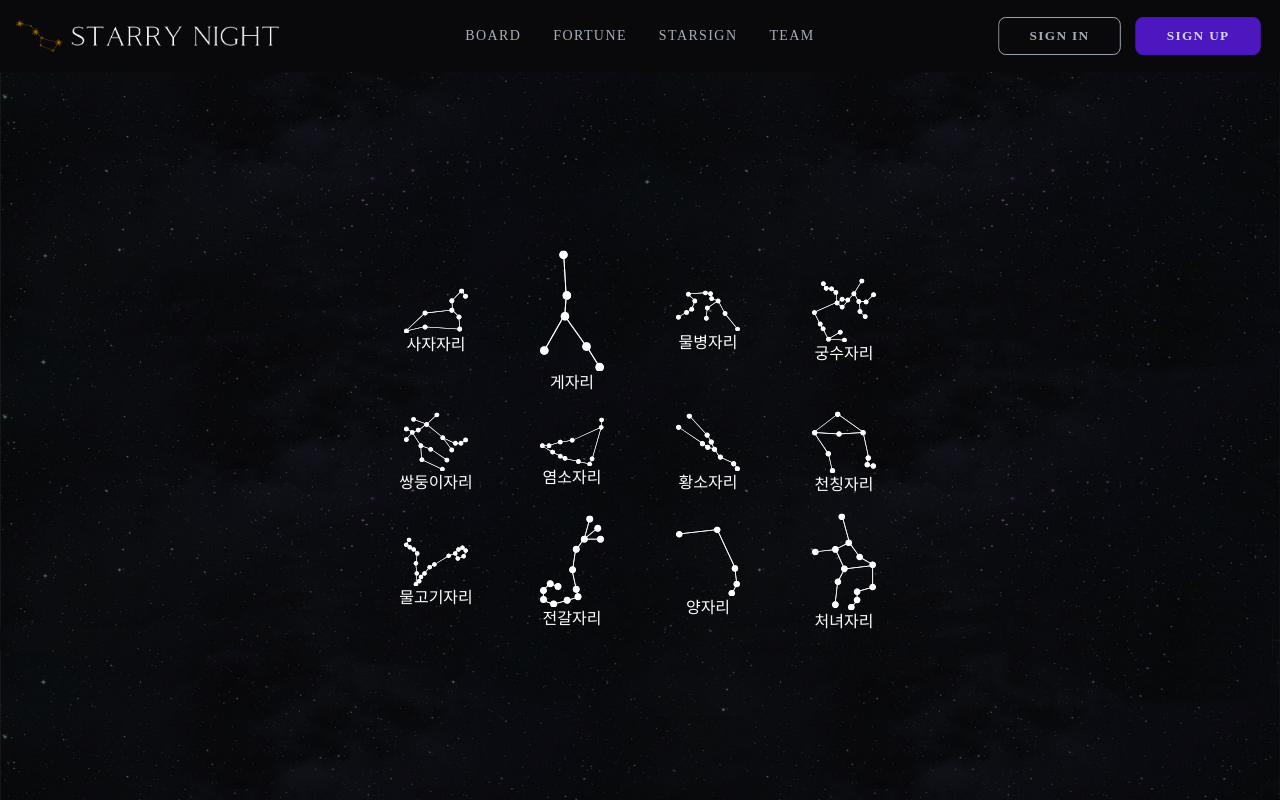
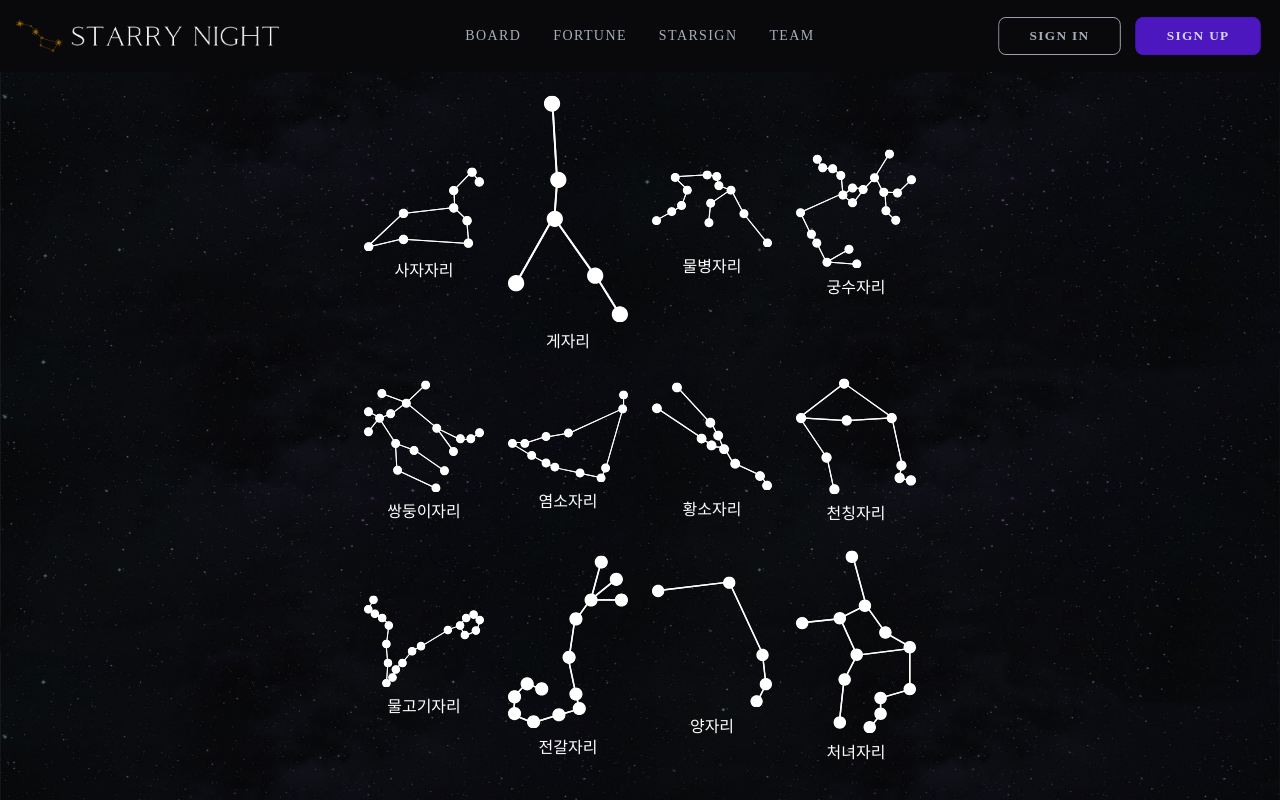
Before and after one commit to React4-HOT6/starry-night, a Next.js app: page /starsign in a window 1280 px wide. Built offline with nearby package versions, Linux system fonts and the light colour scheme; no server answers; a web font is replaced by a local one.

Commit message:
Design: 별자리 페이지 css 일부 수정

```diff
--- a/src/app/starsign/page.tsx
+++ b/src/app/starsign/page.tsx
@@ -1,7 +1,7 @@
 import StarSignContainer from "@/components/starsign/StarSignContainer";
 const StarSignPage = () => {
   return (
-    <div className="flex flex-col justify-center items-center  h-screen">
+    <div className="flex flex-col justify-center items-center min-h-screen">
       <StarSignContainer />
     </div>
   );
--- a/src/components/main/Header.tsx
+++ b/src/components/main/Header.tsx
@@ -162,7 +162,7 @@ const Header = () => {
               className="menu menu-sm dropdown-content mt-3 z-[1] p-2 shadow bg-zinc-950 rounded-box w-52"
             >
               <li>
-                <Link href="/" className="tracking-widest">
+                <Link href="/board/write" className="tracking-widest">
                   글작성
                 </Link>
               </li>
--- a/src/components/starsign/StarSignComponent.tsx
+++ b/src/components/starsign/StarSignComponent.tsx
@@ -54,15 +54,10 @@ const StarSignComponent: React.FC<StarSignComponentProps> = ({
     <>
       <div
         onClick={onClickStarsign}
-        className=" animate-float transform cursor-pointer flex-col transition-transform duration-300 w-[120px] h-auto flex justify-center items-center"
+        className="animate-float transform cursor-pointer flex-col transition-transform duration-300 w-[120px] h-auto flex justify-center items-center gap-2"
       >
         {/* px => rem 단위로 */}
-        <Image
-          src={src}
-          priority
-          alt={name}
-          style={{ width: "4rem", height: "auto" }}
-        />
+        <Image src={src} priority alt={name} className="w-[120px] h-auto" />
         <p className="text-white">{name}</p>
       </div>
     </>
--- a/src/components/starsign/StarSignContainer.tsx
+++ b/src/components/starsign/StarSignContainer.tsx
@@ -26,7 +26,7 @@ const StarSignForm = () => {
           <Modal />
         </>
       ) : (
-        <div className=" pt-[90px] max-w-[1200px] gap-4 grid grid-cols-2 md:grid-cols-3 lg:grid-cols-4">
+        <div className="pt-[90px] pb-6 max-w-[1200px] gap-6 grid grid-cols-2 md:grid-cols-3 lg:grid-cols-4">
           <Leo />
           <Cancer />
           <Aquarius />
```
